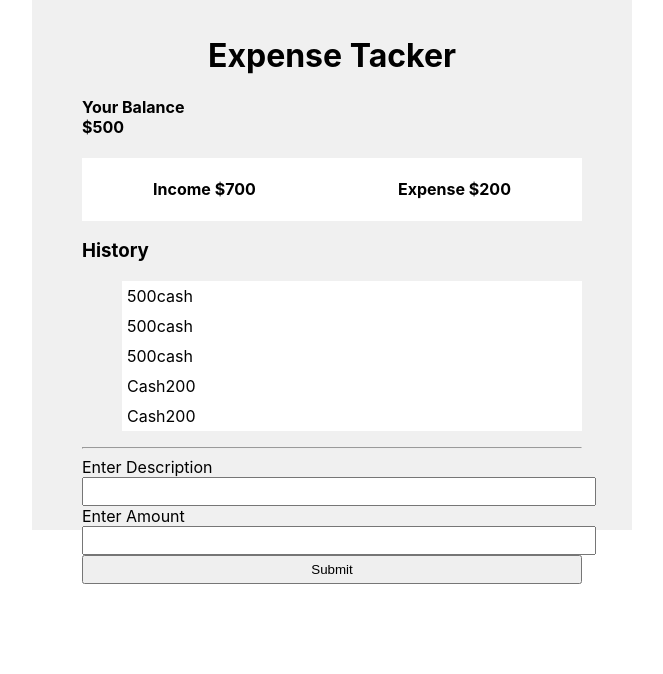
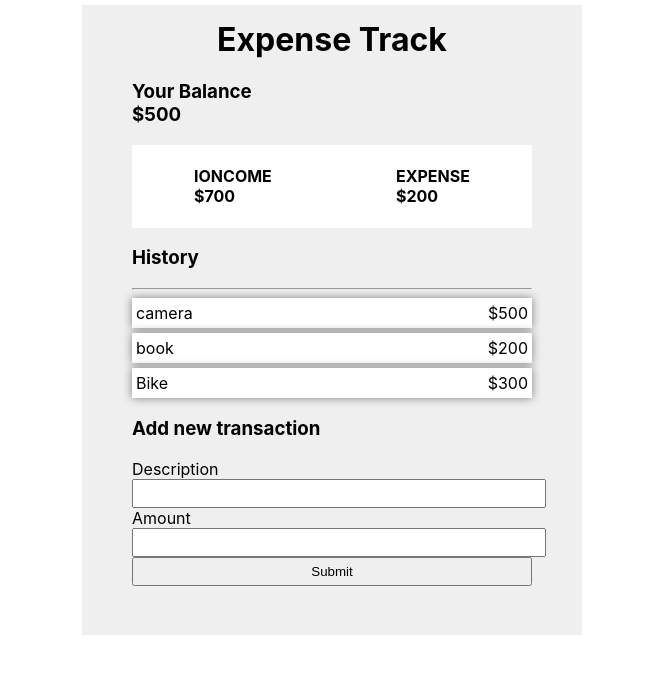
Before and after one commit to sajid-munawar/Bootcamp-2020, a React (Create React App) app: page / in a window 1280 px wide. Shown: the top 674 px of the page, without its empty margins (308-971 px from the left). Built offline with nearby package versions, Linux system fonts and the light colour scheme.

Commit message:
added basic app structure

```diff
--- a/src/App.css
+++ b/src/App.css
@@ -1,34 +1,47 @@
 .app-container {
-  width: 500px;
-  height: 500px;
-  background-color:hsl(0, 0%, 94%);
-  /* text-align: center; */
+  width: 400px;
+  height: 600px;
+  background-color: #efefef;
   margin: 0 auto;
+  margin-top: 5px;
   padding: 15px 50px;
-  /* justify-content: space-around; */
 }
-.app-container >h1 {
-  text-align: center;
+.balance {
+  margin-top: 0px;
+}
+.add {
+  padding-top: 0px;
+  padding-bottom: 0%;
 }
 .expense-container {
   display: flex;
   justify-content: space-around;
   background-color: white;
 }
-.label {
+.app-container > h1 {
+  text-align: center;
+  margin-top: 0px;
+}
+.form {
+  margin: 0%;
+}
+.form > label {
   display: block;
-  width: 100%;
 }
-.label >input {
+.form > label> input {
   width: 100%;
   padding: 5px;
-
 }
-.list {
+.transaction-list {
+  margin: 0%;
+  padding:  0%;
+}
+.transaction-list >li {
+  display: flex;
   justify-content: space-between;
-  display: block;
-  list-style: none;
   background-color: white;
-  padding: 5px;
-  box-shadow: rgb(70, 50, 13);
+  padding:5px 4px;
+  box-shadow:0 0 10px gray;
+  margin-top: 5px;
+  /* border-color: gray; */
 }
--- a/src/Expense-track.js
+++ b/src/Expense-track.js
@@ -1,42 +1,41 @@
 import React from 'react'
-
+function ExpenseTrack(){
     const transactions= [
-    {amount:500 ,desc:"cash"},
-    {amount:500 ,desc:"cash"},
-    {amount:500 ,desc:"cash"},
+        {amount:500, desc:"camera"},
+        {amount:200, desc:"book"},
+        {amount:300, desc:"Bike"}
     ]
-
-function ExpenseTrack() {
     return <div className="app-container">
-        <h1>Expense Tacker</h1>
-        <h4 >Your Balance <br />$500</h4>
+        <h1>Expense Track</h1>
+        <h3 className="balance">Your Balance <br/>$500</h3>
         <div className="expense-container">
-            <h4>Income $700 <br /></h4>
-            <h4>Expense $200 <br /></h4>
+            <h4>IONCOME <br/>$700</h4>
+            <h4>EXPENSE <br/>$200</h4>
         </div>
-        <h3>History</h3>
-        <ul > {transactions.map((transobj,ind)=>{
-            return <li className="list">
-            <span>{transobj.amount}</span>
-            <span>{transobj.desc}</span>
+        <h3>History</h3> <hr/>
+        <ul className="transaction-list">
+            {transactions.map ((transObj,ind)=>{
+                return <li>
+                <span>{transObj.desc}</span>
+                <span>${transObj.amount}</span>
             </li>
             })}
+        </ul>
+        <h3 className="add">Add new transaction</h3>
+        <form className="form">
+            <label>
+                Description <br/>
+                <input type="text"/>
+            </label>
+            <label>
+                Amount <br/>
+                <input type="number"/>
+            </label>
+            <label>
+                <input type="submit"/>
+            </label>
+        </form>
 
-            <li className="list">
-                <span>Cash</span>
-                <span>200</span>
-            </li>
-            <li className="list">
-                <span>Cash</span>
-                <span>200</span>
-            </li>
-        </ul>
-        <hr />
-        <form>
-            <label className="label">Enter Description <br/> <input type="text"></input></label>
-            <label  className="label">Enter Amount  <br/><input type="number"></input></label>
-            <label className="label" > <input type="submit"></input></label>
-        </form>
     </div>
 }
 export default ExpenseTrack;
```
Also changed, not shown: src/css.txt (added), src/first.txt (added), 1 other file (tests, documents, lock files or other folders). Lines whose indentation alone changed are shown as unchanged.
